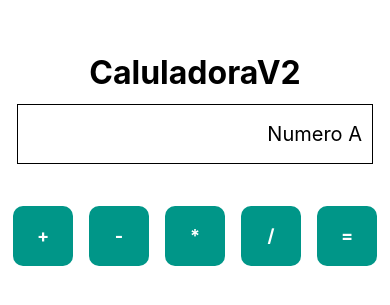
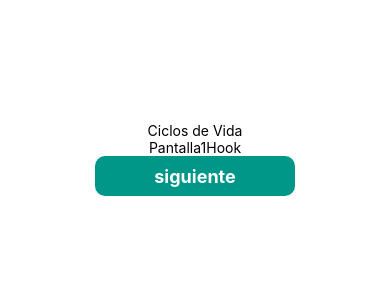
Before and after one commit to yamaka/curso_react_native, a React Native app: screen / in a window 390 px wide. Shown: the part 263-568 px from the top of the page. Built offline with nearby package versions, Linux system fonts and the light colour scheme.

Commit message:
clase 5 ciclos de vida y clases

```diff
--- a/App.js
+++ b/App.js
@@ -1,8 +1,9 @@
 import { StatusBar } from 'expo-status-bar';
 import React, {useEffect} from 'react';
 import { StyleSheet, Text, View, Button } from 'react-native';
-import Calculadora from './Calculadora';
-import CalculadoraV2 from './src/components/CalculadoraV2';
+//import Calculadora from './Calculadora';
+//import CalculadoraV2 from './src/components/CalculadoraV2';
+import CiclosDeVida from './CiclosDeVida';
 
 const repasoes6 = () =>{
   console.log("hola mundo");
@@ -136,8 +137,8 @@ export default function App() {
 
 
      {/*  <Calculadora/> */}
-      <CalculadoraV2/>
-
+      {/* <CalculadoraV2/> */}
+      <CiclosDeVida/>
       <StatusBar style="auto" />
     </View>
   );
--- a/Calculadora.js
+++ b/Calculadora.js
@@ -1,5 +1,7 @@
 import React, {useState} from "react";
 import { View, Text, TextInput, StyleSheet, Button, TouchableOpacity } from "react-native";
+
+import StylesBase from "./src/styles/StylesBase";
 
 export default function Calculadora(){
     const [numeroA, setNumeroA] = useState('');
@@ -65,32 +67,32 @@ export default function Calculadora(){
           <TouchableOpacity
             activeOpacity={0.8}
             onPress={() => operar("+")}
-            style={styles.appButtonContainer}
+            style={StylesBase.appButtonContainer}
           >
-            <Text style={styles.appButtonText}>{"+"}</Text>
+            <Text style={StylesBase.appButtonText}>{"+"}</Text>
           </TouchableOpacity>
 
 
           <TouchableOpacity
             activeOpacity={0.8}
             onPress={() => operar("-")}
-            style={styles.appButtonContainer}
+            style={StylesBase.appButtonContainer}
           >
-            <Text style={styles.appButtonText}>{"-"}</Text>
+            <Text style={StylesBase.appButtonText}>{"-"}</Text>
           </TouchableOpacity>
           <TouchableOpacity
             activeOpacity={0.8}
             onPress={() => operar("*")}
-            style={styles.appButtonContainer}
+            style={StylesBase.appButtonContainer}
           >
-            <Text style={styles.appButtonText}>{"*"}</Text>
+            <Text style={StylesBase.appButtonText}>{"*"}</Text>
           </TouchableOpacity>
           <TouchableOpacity
             activeOpacity={0.8}
             onPress={() => operar("/")}
-            style={styles.appButtonContainer}
+            style={styleStylesBases.appButtonContainer}
           >
-            <Text style={styles.appButtonText}>{"/"}</Text>
+            <Text style={StylesBase.appButtonText}>{"/"}</Text>
           </TouchableOpacity>
          {/*  <Button onPress={() => operar("+")} title="+" color="#841584" />
           <Button onPress={() => operar("-")} title="-" color="#841584" />
@@ -128,7 +130,7 @@ const styles = StyleSheet.create({
     paddingLeft: 5,
     borderWidth: 1,
   },
-   appButtonContainer: {
+  /*  appButtonContainer: {
     elevation: 8,
     backgroundColor: "#009688",
     borderRadius: 10,
@@ -143,5 +145,5 @@ const styles = StyleSheet.create({
     fontWeight: "bold",
     alignSelf: "center",
     textTransform: "uppercase"
-  }
+  } */
 });
--- /dev/null
+++ b/CiclosDeVida.js
@@ -0,0 +1,46 @@
+import React, { Component } from 'react'
+import { Text, StyleSheet, View } from 'react-native'
+import Pantalla1 from './Pantalla1'
+import Pantalla2 from "./Pantalla2";
+import Pantalla1Hook from "./Pantalla1Hook";
+import Pantalla2Hook from "./Pantalla2Hook";
+import ButtonCustom from "./src/components/ButtonCustom";
+
+
+export default class CiclosDeVida extends Component {
+  constructor(props) {
+    super(props);
+    this.state = {
+      pantalla1: true,
+    };
+    //console.log("constructor");
+  }
+  componentDidMount() {
+    //hacer peticiones al servidor
+    //alert("componentDidMount");
+  }
+  cambiarPantalla = () =>{
+    this.setState({
+        pantalla1: !this.state.pantalla1
+    })
+  }
+
+  render() {
+    return (
+      <View style={styles.container}>
+        <Text> Ciclos de Vida </Text>
+        {this.state.pantalla1 ? <Pantalla1Hook /> : <Pantalla2Hook />}
+        <ButtonCustom textButton="siguiente"
+        onPress={() => this.cambiarPantalla()} />
+      </View>
+    );
+  }
+}
+
+const styles = StyleSheet.create({
+    container:{
+        flex: 1,
+        justifyContent: "center",
+        alignItems: "center"
+    }
+})
--- /dev/null
+++ b/Pantalla1.js
@@ -0,0 +1,29 @@
+import React, { Component } from 'react'
+import { Text, StyleSheet, View } from 'react-native'
+
+export default class Pantalla1 extends Component {
+    constructor(props){
+        super(props);
+        this.state={
+
+        }
+        console.log("constructor Pantalla1");
+    }
+    componentDidMount(){
+        //llamar al servidor para traer los datos
+        console.log("componentDidMount Pantalla1");
+    }
+    componentWillUnmount(){
+        //descachear datos
+        console.log("componentWillUnmount Pantalla1");
+    }
+    render() {
+        return (
+          <View>
+            <Text> Pantalla1 </Text>
+          </View>
+        );
+    }
+}
+
+const styles = StyleSheet.create({})
--- /dev/null
+++ b/Pantalla1Hook.js
@@ -0,0 +1,15 @@
+import React,{useEffect} from 'react'
+import { StyleSheet, Text, View } from 'react-native'
+
+export default function Pantalla1Hook() {
+    useEffect(()=>{
+      console.log("component did mount Pantalla1Hook");
+    },[])
+    return (
+      <View>
+        <Text>Pantalla1Hook</Text>
+      </View>
+    );
+}
+
+const styles = StyleSheet.create({})
--- /dev/null
+++ b/Pantalla2.js
@@ -0,0 +1,25 @@
+import React, { Component } from "react";
+import { Text, StyleSheet, View } from "react-native";
+
+export default class Pantalla2 extends Component {
+  constructor(props) {
+    super(props);
+    this.state = {};
+    console.log("constructor Pantalla2");
+  }
+  componentDidMount() {
+    console.log("componentDidMount Pantalla2");
+  }
+  componentWillUnmount() {
+    console.log("componentWillUnmount Pantalla2");
+  }
+  render() {
+    return (
+      <View>
+        <Text> Pantalla2 </Text>
+      </View>
+    );
+  }
+}
+
+const styles = StyleSheet.create({});
--- /dev/null
+++ b/Pantalla2Hook.js
@@ -0,0 +1,15 @@
+import React, {useEffect} from "react";
+import { StyleSheet, Text, View } from "react-native";
+
+export default function Pantall2Hook() {
+     useEffect(() => {
+       console.log("component did mount Pantall2Hook");
+     }, []);
+  return (
+    <View>
+      <Text>Pantall2Hook</Text>
+    </View>
+  );
+}
+
+const styles = StyleSheet.create({});
--- a/src/components/ButtonCustom.js
+++ b/src/components/ButtonCustom.js
@@ -1,42 +1,17 @@
 import React from "react";
-import {View, Text, TouchableOpacity, StyleSheet} from "react-native";
-const ButtonCustom = (props) =>{
-    const {
-    textButton="boton",
-    onPress
-} = props;
-    return (
-        <TouchableOpacity
-            style={styles.appButtonContainer}
-            onPress={onPress}
-        >
-
-            <Text style={styles.appButtonText}>{textButton}</Text>
-        </TouchableOpacity>
-
-    )
-}
+import { View, Text, TouchableOpacity, StyleSheet } from "react-native";
+import StylesBase from "../styles/StylesBase";
+const ButtonCustom = (props) => {
+  const { textButton = "boton", onPress } = props;
+  return (
+    <TouchableOpacity style={StylesBase.appButtonContainer} onPress={onPress}>
+      <Text style={StylesBase.appButtonText}>{textButton}</Text>
+    </TouchableOpacity>
+  );
+};
 const styles = StyleSheet.create({
-    container:{
-        flex: 1
-    },
-    appButtonContainer: {
-    elevation: 8,
-    backgroundColor: "#009688",
-    borderRadius: 10,
-    paddingVertical: 10,
-    paddingHorizontal: 12,
-    width: 60,
-    height:60,
-    justifyContent:"center"
+  container: {
+    flex: 1,
   },
-  appButtonText: {
-    fontSize: 18,
-    color: "#fff",
-    fontWeight: "bold",
-    alignSelf: "center",
-
-  }
-
-})
+});
 export default ButtonCustom;
--- a/src/components/CalculadoraV2.js
+++ b/src/components/CalculadoraV2.js
@@ -8,7 +8,7 @@ const CalculadoraV2 = () =>{
     const [numeroA, setNumeroA] = useState('');
     const [numeroB, setNumeroB] = useState('');
     const [numeroR, setNumeroR] = useState('');
-    const [textDisplay, setTextDisplay] = useState(numeroA);
+    const [textDisplay, setTextDisplay] = useState('');
     const [operador, setOperador] = useState('')
     const [placeHolder, setPlaceHolder] = useState("Numero A")
 
@@ -26,19 +26,34 @@ const CalculadoraV2 = () =>{
 
     const operar = (operador) =>{
         console.log("operar")
-        setPlaceHolder("Numero B")
-        setTextDisplay('');
-        setOperador(operador);
+        if(numeroA != ""){
+            setPlaceHolder("Numero B")
+            setTextDisplay('');
+            setOperador(operador);
+        }
     }
 
     const resultado = () =>{
-
+        let resultado = 0;
           switch(operador){
-            case '+': setTextDisplay((numeroA + numeroB).toString());  break;
+            case '+': resultado = (numeroA + numeroB).toString();  break;
+            case '-': resultado = (numeroA - numeroB).toString();  break;
+            case '*': resultado = (numeroA * numeroB).toString();  break;
+            case '/': resultado = (numeroA / numeroB).toString();  break;
         }
+        setTextDisplay(resultado);
+        setNumeroA(parseInt(resultado));
     }
 
+    const reset = () =>{
+        setNumeroA('');
+        setNumeroB('');
+        setNumeroR('');
+        setTextDisplay('');
+        setPlaceHolder("Numero A")
+        setOperador('');
 
+    }
 
     return (
         <View style={styles.container}>
@@ -52,10 +67,14 @@ const CalculadoraV2 = () =>{
             />
             <View style={styles.containerButtons}>
                 <ButtonCustom textButton="+" onPress={() => operar('+')}/>
-                <ButtonCustom textButton="-"/>
-                <ButtonCustom textButton="*"/>
-                <ButtonCustom textButton="/"/>
+                <ButtonCustom textButton="-" onPress={() => operar('-')}/>
+                <ButtonCustom textButton="*" onPress={() => operar('*')}/>
+                <ButtonCustom textButton="/" onPress={() => operar('/')}/>
                 <ButtonCustom textButton="=" onPress={() => resultado()}/>
+            </View>
+
+            <View style={[styles.containerButtons, {justifyContent:"flex-end", paddingRight: 5}]}>
+                <ButtonCustom textButton="reset" onPress={() => reset()}/>
             </View>
 
         </View>
--- /dev/null
+++ b/src/styles/StylesBase.js
@@ -0,0 +1,23 @@
+import {StyleSheet} from "react-native";
+const StylesBase = StyleSheet.create({
+
+  appButtonContainer: {
+    elevation: 8,
+    backgroundColor: "#009688",
+    borderRadius: 10,
+    paddingVertical: 10,
+    paddingHorizontal: 12,
+    width: 200,
+    height:40,
+    justifyContent:"center"
+  },
+  appButtonText: {
+    fontSize: 18,
+    color: "#fff",
+    fontWeight: "bold",
+    alignSelf: "center",
+
+  }
+})
+
+export default StylesBase;
```
